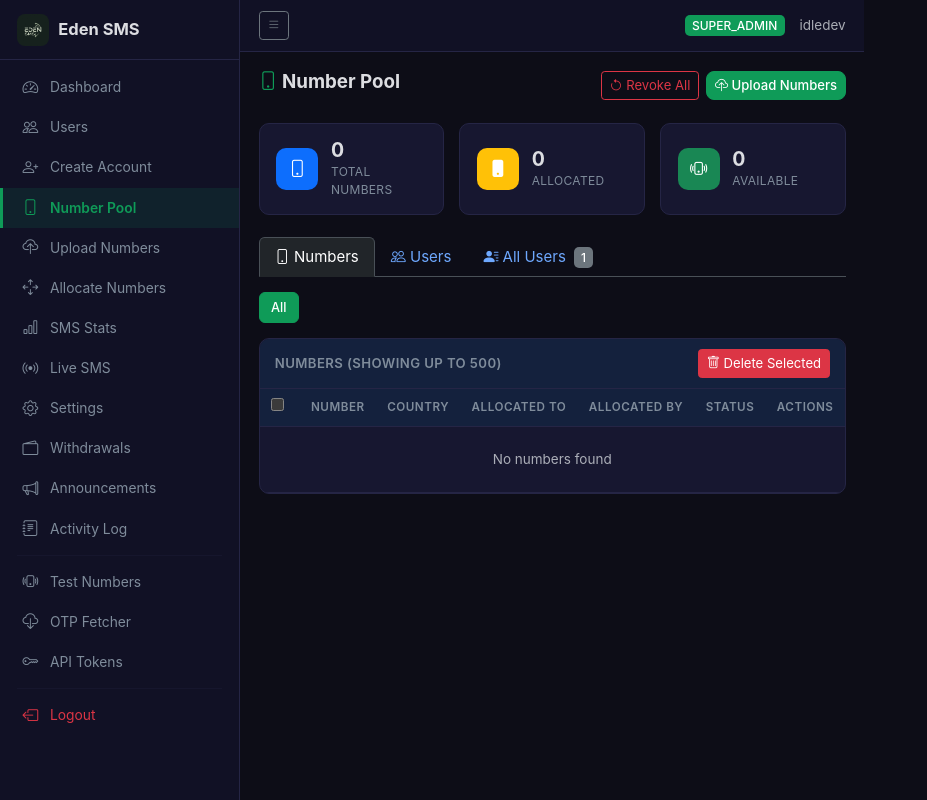
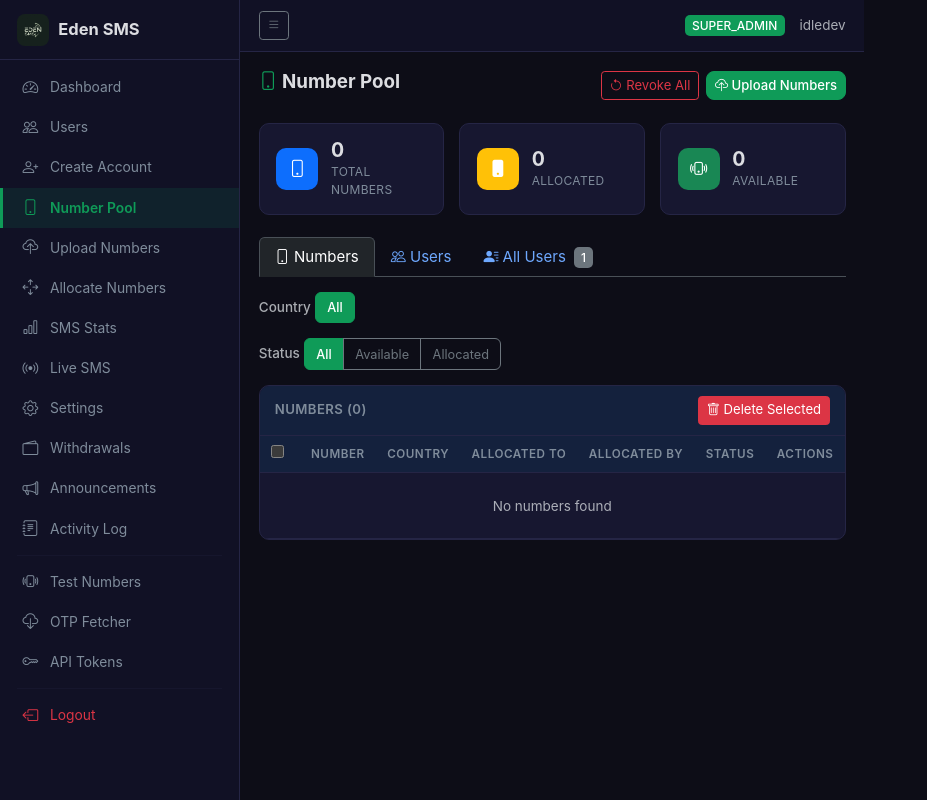
Before and after one commit to KvngJamesII/benti, a Flask app: page /admin/numbers in a window 1280 px wide. Shown: the whole page, without its empty margins (0-927 px from the left). Run offline with Flask 3, Linux system fonts and the light colour scheme; a user stored in the database is signed in; data comes from the database, SQL or seed files in the repository; data that the repository does not hold is empty; some libraries are stand-ins or nearby versions.

Commit message:
Number pool: add pagination (50/page) + country & status filters

```diff
--- a/routes/admin.py
+++ b/routes/admin.py
@@ -460,10 +460,19 @@ def user_detail(uid):
 @admin_required
 def number_pool():
     country_filter = request.args.get("country", "all")
+    status_filter = request.args.get("status", "all")   # all | available | allocated
+    page = request.args.get("page", 1, type=int)
+    per_page = 50
+
     q = Number.query
     if country_filter != "all":
         q = q.filter_by(country=country_filter)
-    numbers = q.order_by(Number.created_at.desc()).limit(500).all()
+    if status_filter == "available":
+        q = q.filter(Number.allocated_to_id.is_(None))
+    elif status_filter == "allocated":
+        q = q.filter(Number.allocated_to_id.isnot(None))
+
+    numbers_pg = q.order_by(Number.created_at.desc()).paginate(page=page, per_page=per_page, error_out=False)
     countries = db.session.query(Number.country).distinct().all()
     countries = sorted([c[0] for c in countries])
     batches = NumberBatch.query.order_by(NumberBatch.created_at.desc()).limit(20).all()
@@ -525,8 +534,10 @@ def number_pool():
         })
 
     return render_template("admin/number_pool.html",
-        numbers=numbers, countries=countries,
-        country_filter=country_filter, batches=batches,
+        numbers=numbers_pg.items, numbers_pg=numbers_pg,
+        countries=countries,
+        country_filter=country_filter, status_filter=status_filter,
+        batches=batches,
         total=total, allocated=allocated, available=available,
         country_flags=COUNTRY_FLAGS,
         allocated_users=allocated_users,
--- a/templates/admin/number_pool.html
+++ b/templates/admin/number_pool.html
@@ -78,13 +78,24 @@
 
 {# Country filter #}
 <div class="mb-3">
+    <label class="form-label text-muted small mb-1">Country</label>
     <div class="btn-group btn-group-sm flex-wrap">
-        <a href="{{ url_for('admin.number_pool', country='all') }}" class="btn {% if country_filter == 'all' %}btn-eden{% else %}btn-outline-secondary{% endif %}">All</a>
+        <a href="{{ url_for('admin.number_pool', country='all', status=status_filter) }}" class="btn {% if country_filter == 'all' %}btn-eden{% else %}btn-outline-secondary{% endif %}">All</a>
         {% for c in countries %}
-        <a href="{{ url_for('admin.number_pool', country=c) }}" class="btn {% if country_filter == c %}btn-eden{% else %}btn-outline-secondary{% endif %}">
+        <a href="{{ url_for('admin.number_pool', country=c, status=status_filter) }}" class="btn {% if country_filter == c %}btn-eden{% else %}btn-outline-secondary{% endif %}">
             {{ country_flags.get(c, '') }} {{ c }}
         </a>
         {% endfor %}
+    </div>
+</div>
+
+{# Status filter #}
+<div class="mb-3">
+    <label class="form-label text-muted small mb-1">Status</label>
+    <div class="btn-group btn-group-sm">
+        <a href="{{ url_for('admin.number_pool', country=country_filter, status='all') }}" class="btn {% if status_filter == 'all' %}btn-eden{% else %}btn-outline-secondary{% endif %}">All</a>
+        <a href="{{ url_for('admin.number_pool', country=country_filter, status='available') }}" class="btn {% if status_filter == 'available' %}btn-success{% else %}btn-outline-secondary{% endif %}">Available</a>
+        <a href="{{ url_for('admin.number_pool', country=country_filter, status='allocated') }}" class="btn {% if status_filter == 'allocated' %}btn-warning{% else %}btn-outline-secondary{% endif %}">Allocated</a>
     </div>
 </div>
 
@@ -123,7 +134,7 @@
 {# Numbers table #}
 <div class="card eden-card">
     <div class="card-header d-flex justify-content-between align-items-center">
-        <span>Numbers (showing up to 500)</span>
+        <span>Numbers ({{ numbers_pg.total }}{% if country_filter != 'all' %} in {{ country_filter }}{% endif %}{% if status_filter != 'all' %} — {{ status_filter }}{% endif %})</span>
         <button type="submit" form="bulkDeleteForm" class="btn btn-danger btn-sm" onclick="return confirm('Delete all selected numbers and their associated SMS? This cannot be undone.')">
             <i class="bi bi-trash"></i> Delete Selected
         </button>
@@ -175,6 +186,9 @@
         </div>
         </form>
     </div>
+    {% with pagination=numbers_pg %}
+    {% include 'pagination.html' %}
+    {% endwith %}
 </div>
 
 </div>{# end numbersPane #}
```
